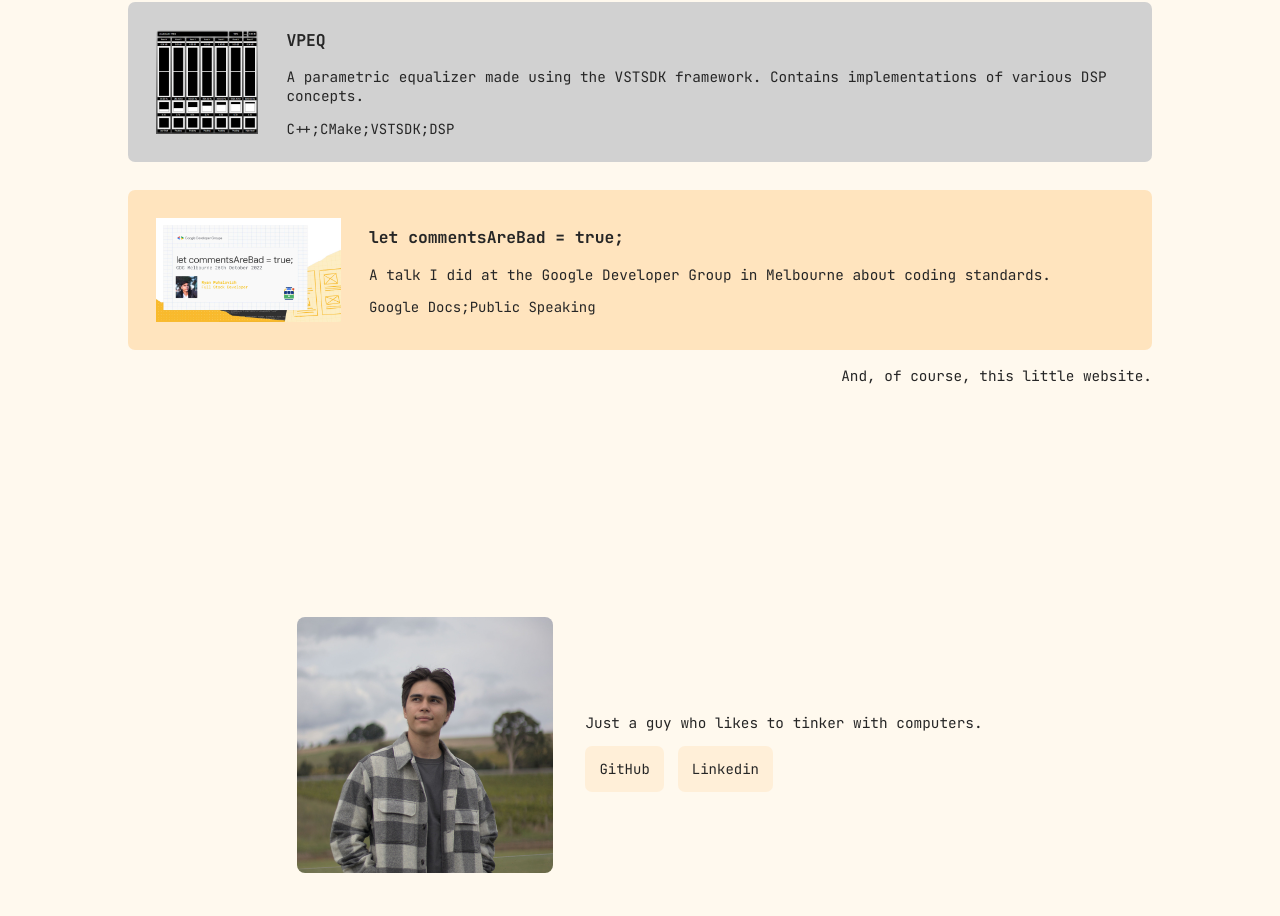
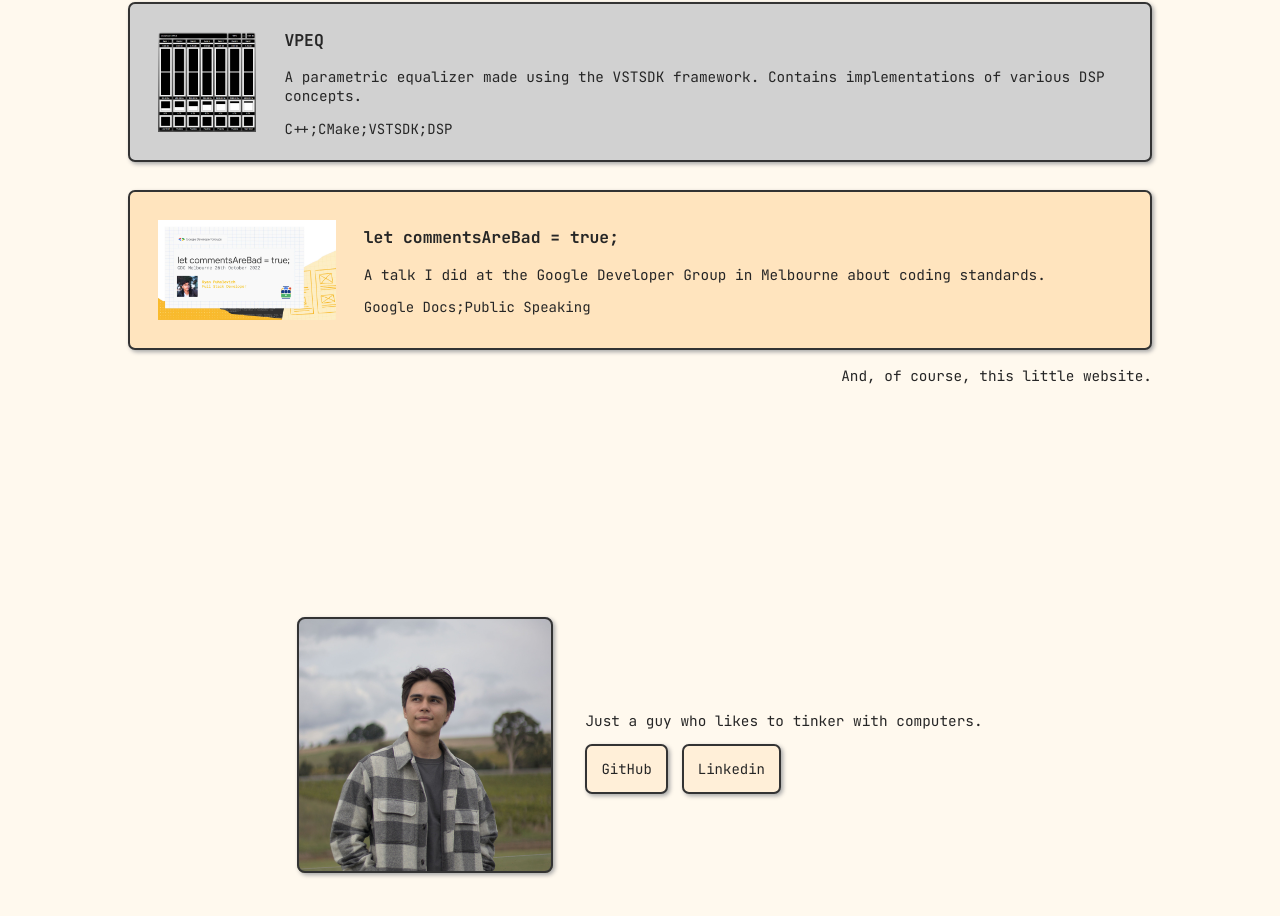
Before and after one commit to rpuhalovich/rpuhalovich.github.io, a React (Create React App) app: page / in a window 1280 px wide. Shown: the part 1880-2796 px from the top of the page. Built offline with nearby package versions, Linux system fonts and the light colour scheme.

Commit message:
Implement borders and shadows

```diff
--- a/src/views/About.css
+++ b/src/views/About.css
@@ -21,13 +21,15 @@
   padding: 2em;
   border-radius: var(--CornerRadius);
 
-  /* --outline-size: 4px;
+  --outline-size: 2.5px;
   outline: var(--outline-size) solid var(--Black90);
-  outline-offset: calc(var(--outline-size) * -1); */
+  outline-offset: calc(var(--outline-size) * -1);
 
   aspect-ratio: 4000/4000;
   background-size: cover;
   background-image: url("./../res/goodPhoto.jpg");
+
+  box-shadow: 2px 2px 4px var(--Black50);
 }
 
 @media screen and (max-width: 750px) {
--- a/src/views/components/RPButton.css
+++ b/src/views/components/RPButton.css
@@ -3,14 +3,18 @@
   background-color: rgb(255, 239, 216);
   border-radius: var(--CornerRadius);
   padding: 1em;
-  border-color: var(--Black);
-  border-style: none;
+  border-color: var(--Black90);
+  border-style: solid;
   transition: var(--TransitionTime);
+
+  box-shadow: 2px 2px 4px var(--Black50);
 }
 
 .RPButton:hover {
   background-color: rgb(255, 231, 197);
   transition: var(--TransitionTime);
-  /* transform: scale(1.1); */
+  transform: scale(1.1);
   cursor: pointer;
+
+  box-shadow: 2px 2px 8px var(--Black75);
 }
--- a/src/views/components/RPCard.css
+++ b/src/views/components/RPCard.css
@@ -4,6 +4,10 @@
   border-radius: var(--CornerRadius);
   padding: 2em;
   cursor: pointer;
+
+  border-width: 2px;
+  border-color: var(--Black90);
+  border-style: solid;
 
   -moz-box-sizing: border-box;
   -webkit-box-sizing: border-box;
@@ -16,12 +20,12 @@
   display: flex;
   align-self: center;
 
-  /* box-shadow: 2px 2px 16px var(--Black50); */
+  box-shadow: 2px 2px 4px var(--Black50);
 }
 
 .RPCard:hover {
   transform: scale(1.03);
-  /* box-shadow: 2px 2px 16px var(--Black75); */
+  box-shadow: 2px 2px 8px var(--Black75);
 }
 
 .cardContentContainer {
```
